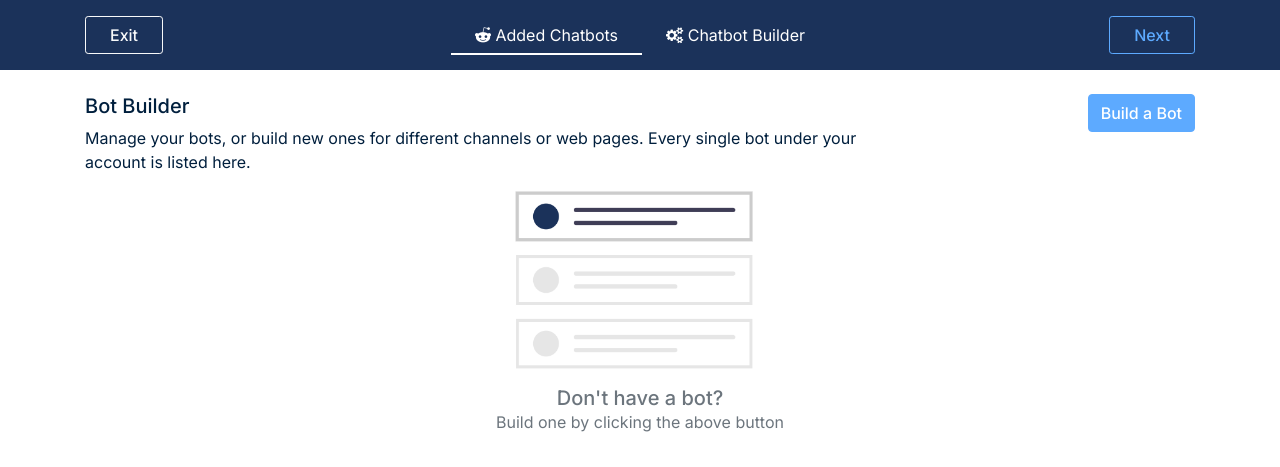
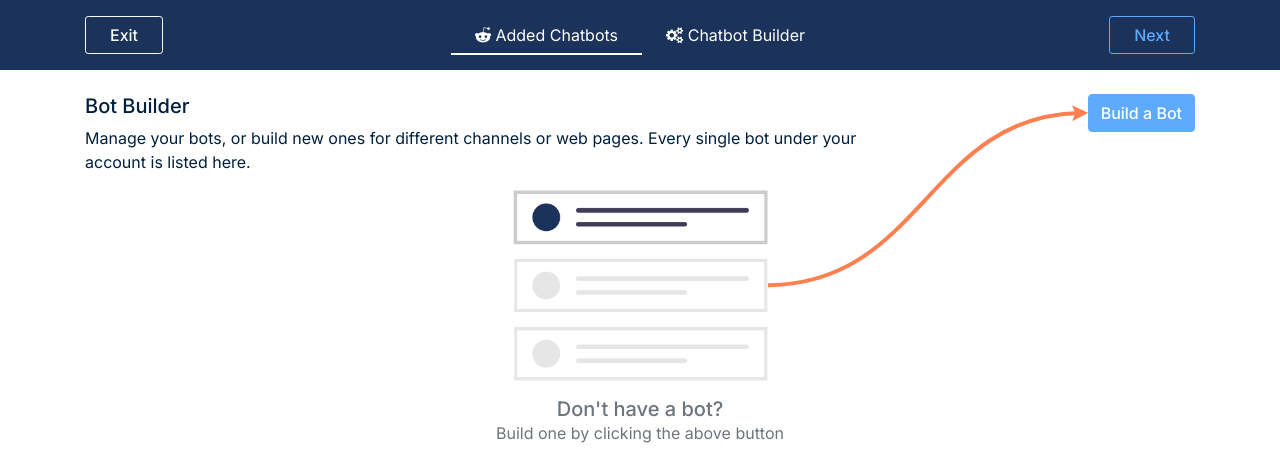
Before and after one commit to dheerajarora1997/veemo, a website: page index.html in a window 1280 px wide. Shown: the top 467 px of the page. Drawn offline with Linux system fonts and the light colour scheme.

Commit message:
Update index.html

```diff
--- a/index.html
+++ b/index.html
@@ -176,12 +176,14 @@
 	$('[data-toggle="popover"]').popover();
 	$('[data-toggle="tooltip"]').tooltip();
 	window.addEventListener('load', function () {
-		new LeaderLine(
-			LeaderLine.mouseHoverAnchor(document.getElementById('no-bot-found'), 'draw',
-				{ animOptions: { duration: 2000 } }, { style: { backgroundColor: null } }),
-			document.getElementById('build-bot')
-		);
-	});
+	      const line = new LeaderLine(
+		document.getElementById('no-bot-found'),
+		document.getElementById('build-bot'),
+		{ hide: true }
+	      );
+
+	      setTimeout(() => line.show('draw', { duration: 1000 }), 1000);
+    	});
 </script>
 
 </html>
```
